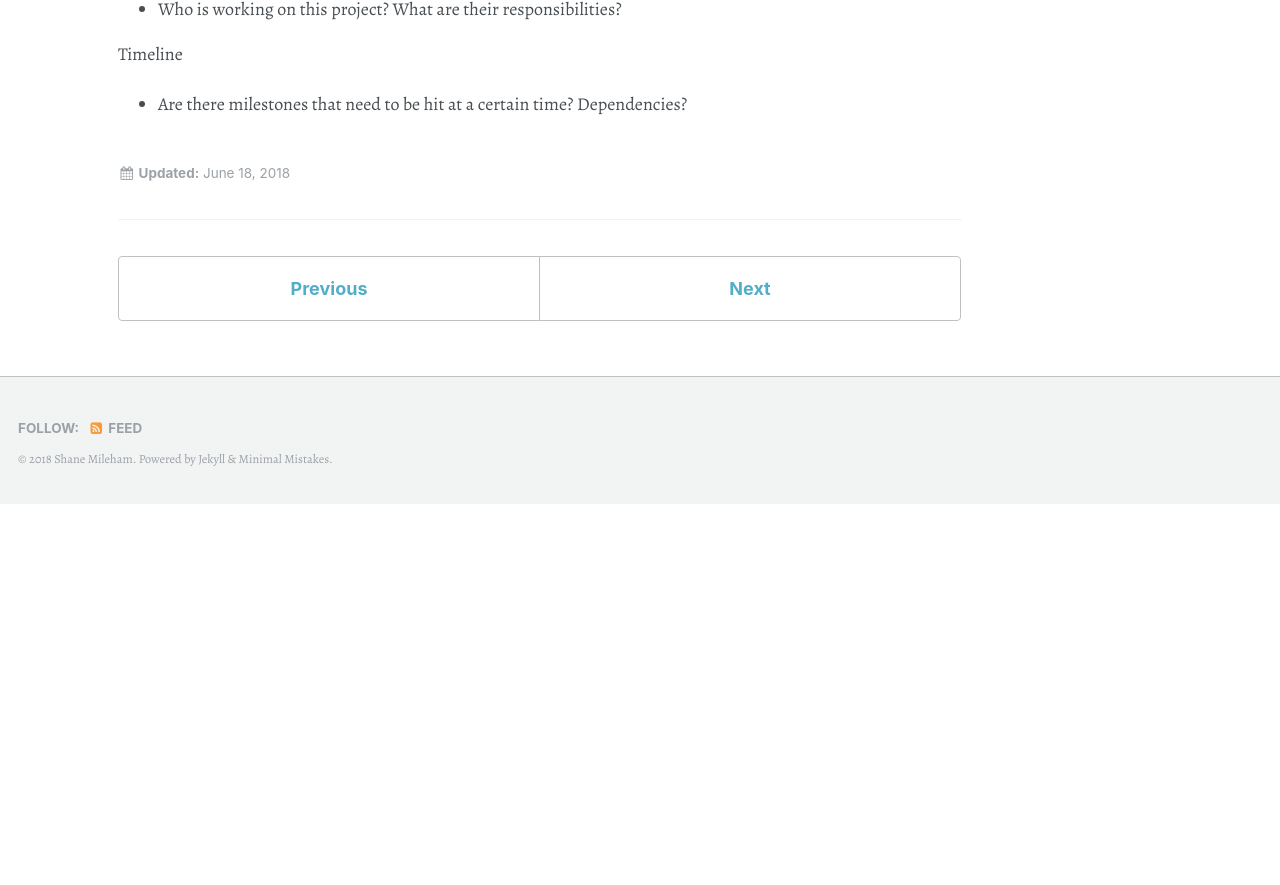
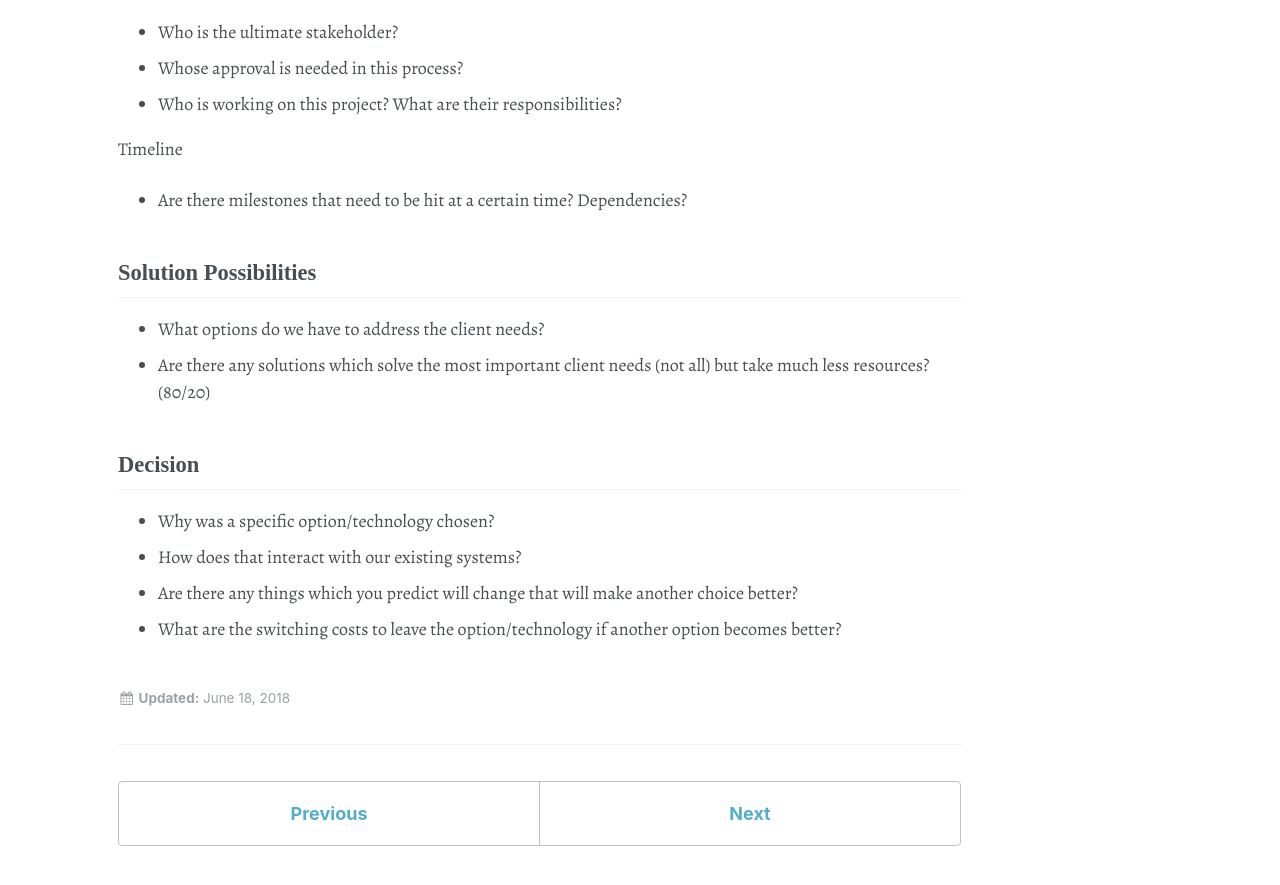
Before and after one commit to shanemileham/levelupmylife, a Jekyll site: the page built from _content/business/feature-spec.md, in a window 1280 px wide and 900 px high, scrolled down 717 px. Shown: the top 885 px of the window. Built offline with Jekyll 4.4.1, drawn with Linux system fonts in a browser that asks for light colours; some web fonts are replaced; comment, search, counter and statistics services are not loaded; before the commit the page ends 1221 px from its top, so only the background shows below that.

Commit message:
Renamed to feature-spec. Added solution and decision sections

```diff
--- a/_content/business/feature-spec-template.md
+++ b/_content/business/feature-spec.md
@@ -1,6 +1,8 @@
 ---
 title: Feature Spec Template
 ---
+
+## Client Needs
 
 Problem
 - What existing metric needs improvement?
@@ -22,3 +24,13 @@ Personnel
 
 Timeline
 - Are there milestones that need to be hit at a certain time? Dependencies?
+
+## Solution Possibilities
+- What options do we have to address the client needs?
+- Are there any solutions which solve the most important client needs (not all) but take much less resources? (80/20)
+
+## Decision
+- Why was a specific option/technology chosen?
+- How does that interact with our existing systems?
+- Are there any things which you predict will change that will make another choice better?
+- What are the switching costs to leave the option/technology if another option becomes better?
```
